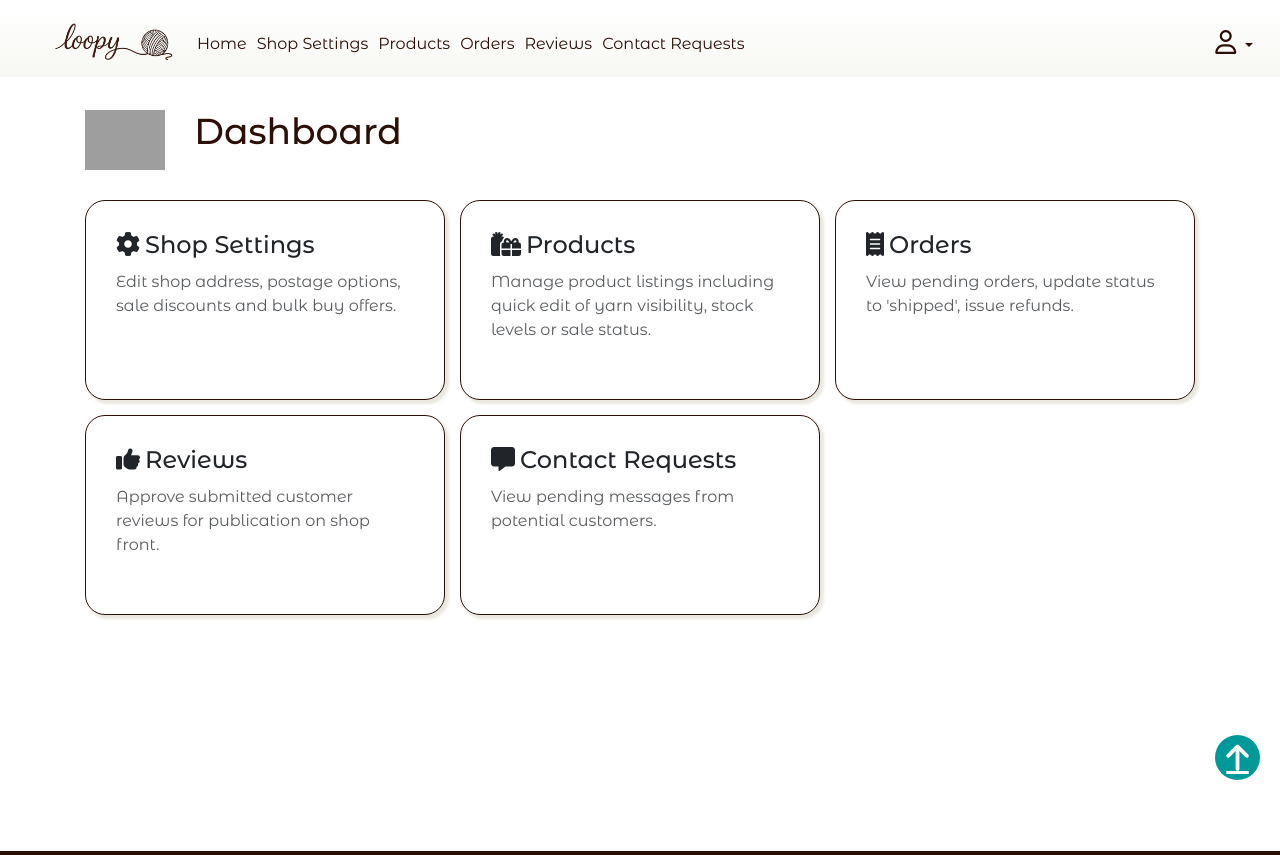
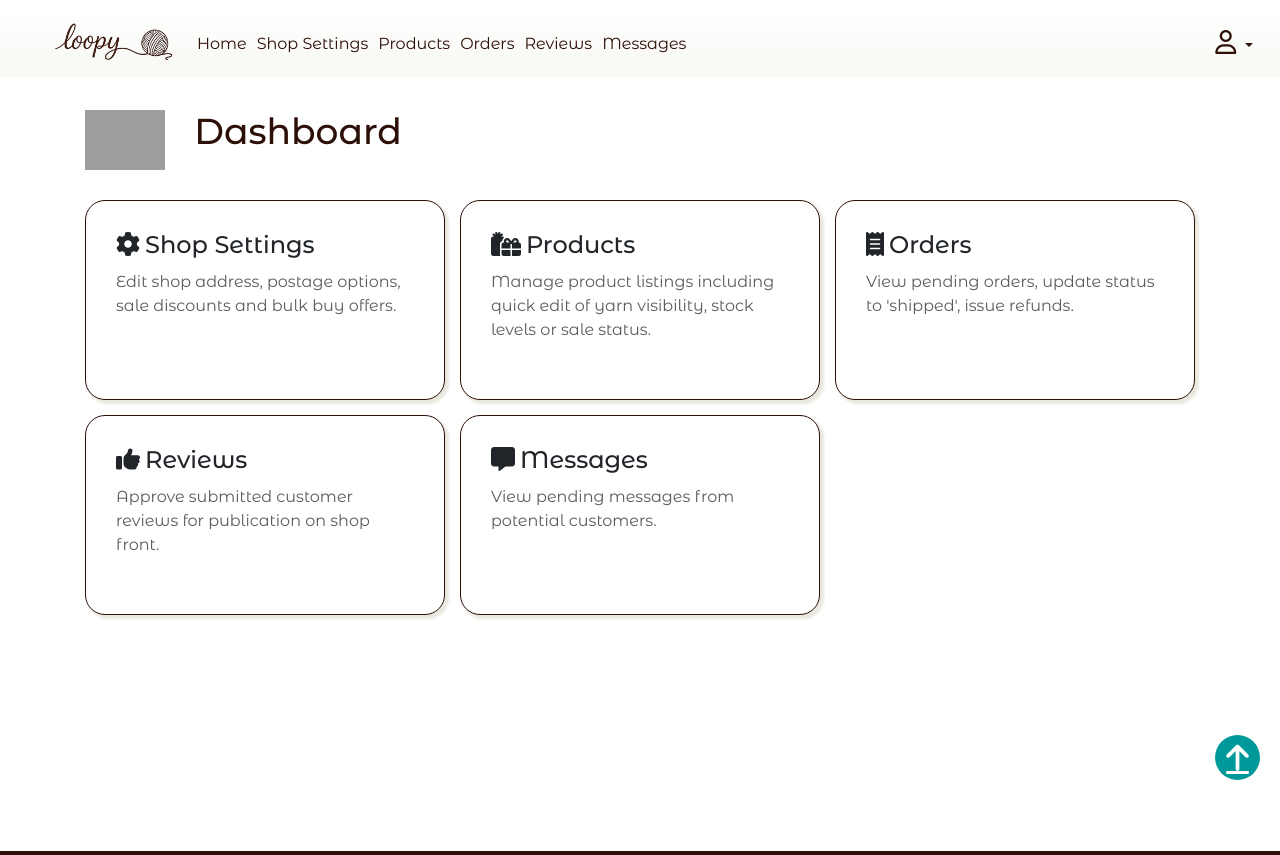
Before and after one commit to lbwright22ci/loopy, a Django app: page /management/ in a window 1280 px wide. Shown: the top 855 px of the page. Run offline with Django 5.2, Linux system fonts and the light colour scheme; a user stored in the database is signed in; data comes from the database, SQL or seed files in the repository; parts of the project's set-up code (start-up, migrations or seed data) failed here and were passed over; some libraries are stand-ins or nearby versions; grey boxes are pictures that could not be loaded.

Commit message:
customising admin for get in touch app

```diff
--- a/get_in_touch/models.py
+++ b/get_in_touch/models.py
@@ -14,7 +14,7 @@ class Contact(models.Model):
     email = models.EmailField(blank = False)
     subject = models.IntegerField(choices=SUB_OPTIONS, default=2)
     message = models.CharField(max_length = 500, blank = False )
-    created_on = models.DateTimeField(auto_now = True )
+    created_on = models.DateTimeField(auto_now_add = True )
     read = models.BooleanField(default=False)
 
     class Meta:
@@ -23,4 +23,4 @@ class Contact(models.Model):
         verbose_name = "Customer contact message"
 
     def __str__(self):
-        return f"Message from {self.name}, about {self.get_subject_display()}. Read = {self.read} Date = {self.created_on}"
+        return f"Message sent = {self.created_on}"
--- a/loopy/settings.py
+++ b/loopy/settings.py
@@ -341,10 +341,10 @@ JAZZMIN_SETTINGS = {
 
         # external url that opens in a new window (Permissions can be added)
         {"name": "View Shop", "url": "home", "new_window": True},
-
+        {"name": "Quick Edit", "url": "management_home", "permissions":["auth.view_user"]},
         # App with dropdown menu to all its models pages (Permissions checked against models)
-        {"model": "product.Product"},
-        {"model": "checkout.Order"},
+        # {"model": "product.Product"},
+        # {"model": "checkout.Order"},
     ],
 
     #############
--- a/management/static/management/css/management.css
+++ b/management/static/management/css/management.css
@@ -36,4 +36,10 @@ nav .dropdown-menu{
     border: 1px solid var(--primary-text-color);
     box-shadow: 0.3rem 0.3rem 0.3rem 0.1rem var(--shadow-color);
     min-height:20rem;
+
 }
+
+.card-link{
+    cursor: pointer;
+    text-decoration:none !important;
+}
--- a/management/templates/management/admin-home.html
+++ b/management/templates/management/admin-home.html
@@ -34,6 +34,7 @@
     <div class="row pt-4 mb-4">
 
         <div class="col-12 col-md-6 col-lg-4">
+            <a class="card-link" href="{% url 'management_settings' %}" aria-label="takes you to a page to quick edit shop settings">
             <div class="card card-admin-home mb-4">
                 <div class="card-body">
                     <h2 class="card-title subtitles pb-2"><i class="fas fa-cog me-2"></i>Shop Settings</h2>
@@ -41,9 +42,11 @@
                     </p>
                 </div>
             </div>
+        </a>
         </div>
 
         <div class="col-12 col-md-6 col-lg-4">
+            <a class="card-link" href="{% url 'management_products' %}" aria-label="take you to a page for quick edit and update of products">
             <div class="card card-admin-home mb-4">
                 <div class="card-body">
                     <h2 class="card-title subtitles pb-2"><i class="fa-solid fa-gifts me-2"></i>Products</h2>
@@ -54,9 +57,11 @@
                     <a class="btn btn-second" href="{% url 'admin:product_product_changelist' %}" aria-label="takes you to a page to edit existing products"> Edit products</a> -->
                 </div>
             </div>
+            </a>
         </div>
 
         <div class="col-12 col-md-6 col-lg-4">
+            <a class="card-link" href="{% url 'management_orders' %}" aria-label="quick edit and update of orders">
             <div class="card card-admin-home mb-4">
                 <div class="card-body">
                     <h2 class="card-title subtitles pb-2"><i class="fa-solid fa-receipt me-2"></i>Orders</h2>
@@ -64,9 +69,12 @@
                     </p>
                 </div>
             </div>
+            </a>
         </div>
 
+
         <div class="col-12 col-md-6 col-lg-4">
+<a class="card-link" href="{% url 'admin:checkout_reviewyarns_changelist' %}" aria-label="takes you to admin page to view reviews">
             <div class="card card-admin-home mb-4">
                 <div class="card-body">
                     <h2 class="card-title subtitles pb-2"><i class="fa-solid fa-thumbs-up me-2"></i>Reviews</h2>
@@ -74,18 +82,22 @@
                     </p>
                 </div>
             </div>
+        </a>
         </div>
 
+
         <div class="col-12 col-md-6 col-lg-4">
+
+            <a class="card-link" href="{% url 'admin:get_in_touch_contact_changelist' %}" aria-label="takes you to admin page to view contact messages">
             <div class="card card-admin-home">
                 <div class="card-body">
-                    <h2 class="card-title subtitles pb-2"><i class="fa-solid fa-message me-2"></i>Contact Requests</h2>
+                    <h2 class="card-title subtitles pb-2"><i class="fa-solid fa-message me-2"></i>Messages</h2>
                     <p class="card-text text-muted">View pending messages from potential customers.
                     </p>
                 </div>
             </div>
+            </a>
         </div>
-
     </div>
 
 </div>
--- a/management/urls.py
+++ b/management/urls.py
@@ -3,4 +3,7 @@ from . import views
 
 urlpatterns = [
     path('', views.management_home, name ="management_home"),
+    path('orders/', views.management_orders, name="management_orders"),
+    path('products/', views.management_products, name ="management_products"),
+    path('settings/', views.management_settings, name="management_settings"),
 ]
--- a/management/views.py
+++ b/management/views.py
@@ -18,3 +18,49 @@ def management_home(request):
     template = 'management/admin-home.html'
 
     return render(request, template, context)
+
+
+@login_required
+def management_settings(request):
+    """ """
+    if not request.user.is_superuser:
+        messages.add_message(request, messages.ERROR, f"This page is only accessible for \
+                             Loopy Yarns staff.")
+        return redirect(reverse('home'))
+
+    context={
+
+    }
+    template = 'management/admin-settings.html'
+
+    return render(request, template, context)
+
+@login_required
+def management_products(request):
+    """ """
+    if not request.user.is_superuser:
+        messages.add_message(request, messages.ERROR, f"This page is only accessible for \
+                             Loopy Yarns staff.")
+        return redirect(reverse('home'))
+
+    context={
+
+    }
+    template = 'management/admin-products.html'
+
+    return render(request, template, context)
+
+@login_required
+def management_orders(request):
+    """ """
+    if not request.user.is_superuser:
+        messages.add_message(request, messages.ERROR, f"This page is only accessible for \
+                             Loopy Yarns staff.")
+        return redirect(reverse('home'))
+
+    context={
+
+    }
+    template = 'management/admin-orders.html'
+
+    return render(request, template, context)
--- a/templates/base-admin.html
+++ b/templates/base-admin.html
@@ -64,24 +64,24 @@
                                                         <a class="nav-link " href="{% url 'management_home' %}" aria-label="Takes you to main shop admin page">Home</a>
                                                 </li>
                                                 <li class="nav-item">
-                                                        <a class="nav-link " href="#"
+                                                        <a class="nav-link " href="{% url 'management_settings' %}"
                                                            aria-label="Goes to a page where you can edit shop settings">Shop Settings</a>
                                                 </li>
                                                 <li class="nav-item">
-                                                        <a class="nav-link " href="#"
+                                                        <a class="nav-link " href="{% url 'management_products' %}"
                                                            aria-label="Goes to a page where you can add & edit products">Products</a>
                                                 </li>
                                                 <li class="nav-item">
-                                                        <a class="nav-link " href="#"
+                                                        <a class="nav-link " href="{% url 'management_orders' %}"
                                                            aria-label="Goes to a page where you can view, dispatch and update orders">Orders</a>
                                                 </li>
                                                 <li class="nav-item">
-                                                        <a class="nav-link " href="#"
+                                                        <a class="nav-link " href="{% url 'admin:checkout_reviewyarns_changelist' %}"
                                                            aria-label="Goes to a page where you can approve and publish">Reviews</a>
                                                 </li>
                                                 <li class="nav-item">
-                                                        <a class="nav-link " href="#"
-                                                           aria-label="Goes to a page where you can manage contact requests">Contact Requests</a>
+                                                        <a class="nav-link " href="{% url 'admin:get_in_touch_contact_changelist' %}"
+                                                           aria-label="Goes to a page where you can manage contact requests">Messages</a>
                                                 </li>
                                         </ul>
                                         <ul class="navbar-nav ms-auto me-4">
@@ -160,7 +160,7 @@
                 </div>
                 <div class="row">
                         <div class="col-12">
-                                <p class="dropdown-item"><a href="#"
+                                <p class="dropdown-item"><a href="{% url 'management_settings' %}"
                                                             aria-label="takes you to the shop settings page">
                                         Shop Settings</a>
                                 </p>
@@ -171,7 +171,7 @@
                 </div>
                 <div class="row">
                         <div class="col-12">
-                                <p class="dropdown-item"><a href="#"
+                                <p class="dropdown-item"><a href="{% url 'management_products' %}"
                                                             aria-label="takes you to a page where you can add and edit products">
                                         Products</a>
                                 </p>
@@ -182,7 +182,7 @@
                 </div>
                 <div class="row">
                         <div class="col-12">
-                                <p class="dropdown-item"><a href="#"
+                                <p class="dropdown-item"><a href="{% url 'management_orders' %}"
                                                             aria-label="takes you to a page where you can manage orders">
                                         Order</a>
                                 </p>
@@ -193,7 +193,7 @@
                 </div>
                 <div class="row">
                         <div class="col-12">
-                                <p class="dropdown-item"><a href="#"
+                                <p class="dropdown-item"><a href="{% url 'admin:checkout_reviewyarns_changelist' %}"
                                                             aria-label="takes you to a page where you can approve reviews">
                                         Reviews</a>
                                 </p>
@@ -204,9 +204,9 @@
                 </div>
                 <div class="row">
                         <div class="col-12">
-                                <p class="dropdown-item"><a href="#"
+                                <p class="dropdown-item"><a href="{% url 'admin:get_in_touch_contact_changelist' %}"
                                                             aria-label="takes you to a page where you can manage contact requests">
-                                        Contact Requests</a>
+                                        Messages</a>
                                 </p>
                         </div>
 
```
Also changed, not shown: get_in_touch/admin.py (+12 -1 lines).
